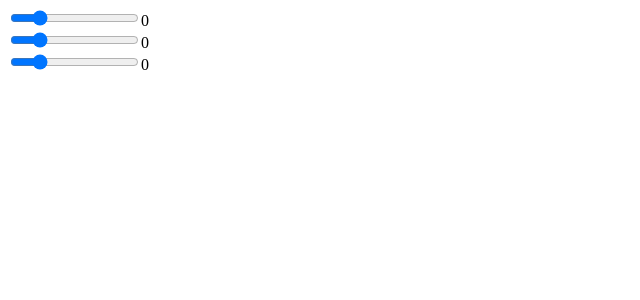
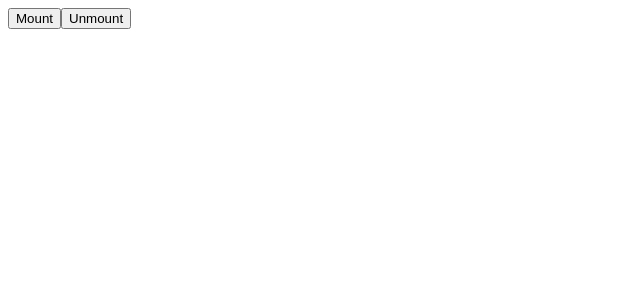
Before and after one commit to metjka/imgen-front, a React app: page / in a window 1280 px wide. Shown: the top 300 px of the page, without its empty margins (0-640 px from the left). Built offline with nearby package versions, Linux system fonts and the light colour scheme.

Commit message:
mounting

```diff
--- a/App.js
+++ b/App.js
@@ -24,17 +24,34 @@
         return (
             <div>
                 <Slider ref="red" update={this.update}/>
+                <br/>
                 {this.state.red}
                 <br/>
                 <Slider ref="green" update={this.update}/>
+                <br/>
                 {this.state.green}
                 <br/>
                 <Slider ref="blue" update={this.update}/>
+                <br/>
                 {this.state.blue}
+                <br/>
+
+
+                <Button>I <Heart/> Ok</Button>
             </div>
         );
     }
 }
+
+class Button extends React.Component {
+    render() {
+        return (
+            <button>{this.props.children}</button>
+        );
+
+    }
+}
+
 
 const Widget = (props) => {
     return (
@@ -60,4 +77,6 @@
     }
 }
 
+const Heart = ()=> <span className="glyphicon glyphicon-thumbs-up"> </span>;
+
 export default App
--- /dev/null
+++ b/App8.js
@@ -0,0 +1,59 @@
+import React from 'react';
+import ReactDom from 'react-dom';
+class App8 extends React.Component {
+
+    constructor() {
+        super();
+        this.state = {val: 0};
+        this.update = this.update.bind(this);
+    }
+
+    update() {
+        this.setState({val: this.state.val + 1})
+    }
+
+    componentWillMount() {
+        console.log('componentWillMount');
+    }
+
+    render() {
+        console.log('Rendering!');
+        return <button onClick={this.update}>{this.state.val}</button>
+
+    }
+
+    componentDidMount() {
+        console.log('mounted');
+    }
+
+    componentWillUnmount() {
+        console.log('by!');
+    }
+}
+
+class Wrapper extends React.Component {
+
+    constructor() {
+        super();
+    }
+
+    mount() {
+        ReactDom.render(<App8/>, document.getElementById('a'));
+    }
+
+    unmount() {
+        ReactDom.unmountComponentAtNode(document.getElementById('a'));
+    }
+
+    render() {
+        return (
+            <div>
+                <button onClick={this.mount.bind(this)}>Mount</button>
+                <button onClick={this.unmount.bind(this)}>Unmount</button>
+                <div id="a"></div>
+            </div>
+        );
+    }
+}
+
+export  default Wrapper;
--- a/main.js
+++ b/main.js
@@ -1,4 +1,5 @@
 import React from 'react';
 import  ReactDom from 'react-dom';
 import App from './App'
-ReactDom.render(<App />, document.getElementById('app'));
+import App8 from './App8'
+ReactDom.render(<App8 />, document.getElementById('app'));
--- a/package.json
+++ b/package.json
@@ -9,7 +9,9 @@
   "author": "",
   "license": "ISC",
   "dependencies": {
+    "bootstrap": "^3.3.7",
     "react": "^15.3.2",
+    "react-bootstrap": "^0.30.5",
     "react-dom": "^15.3.2"
   }
 }
```
